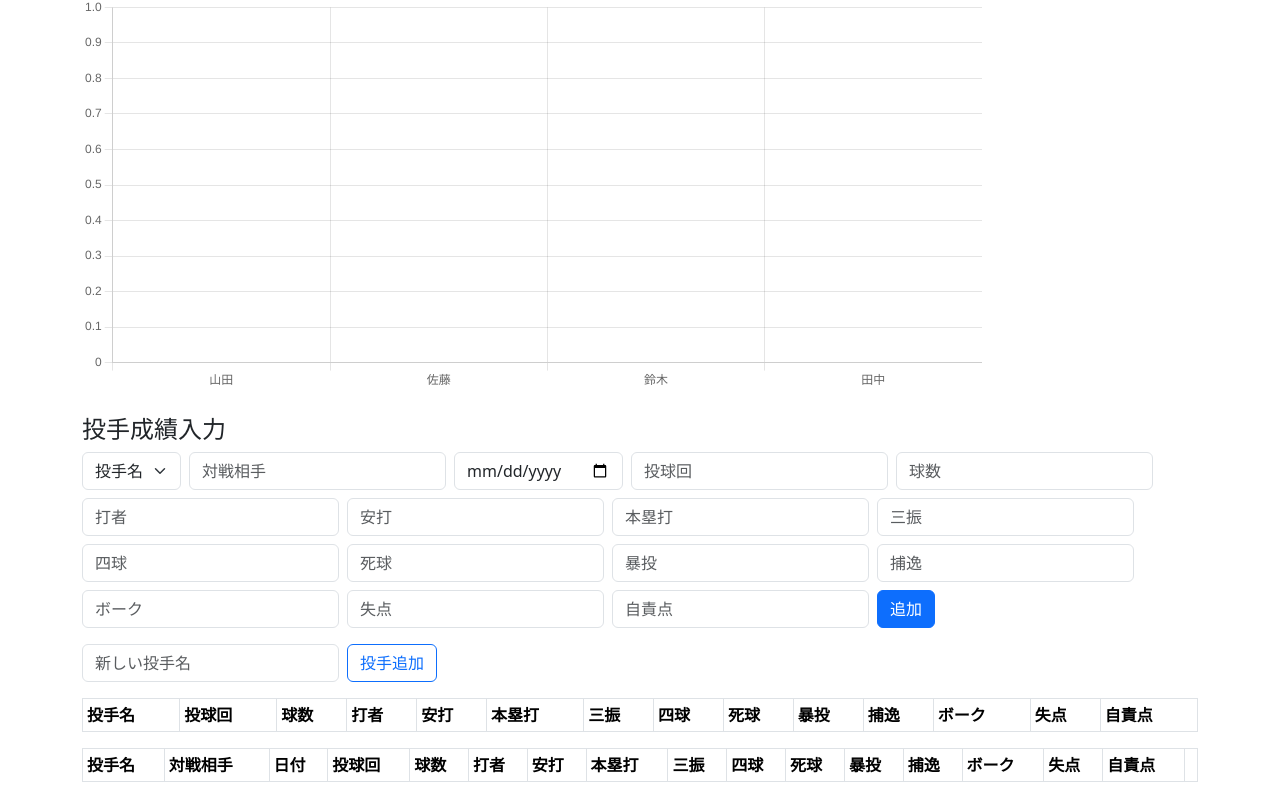
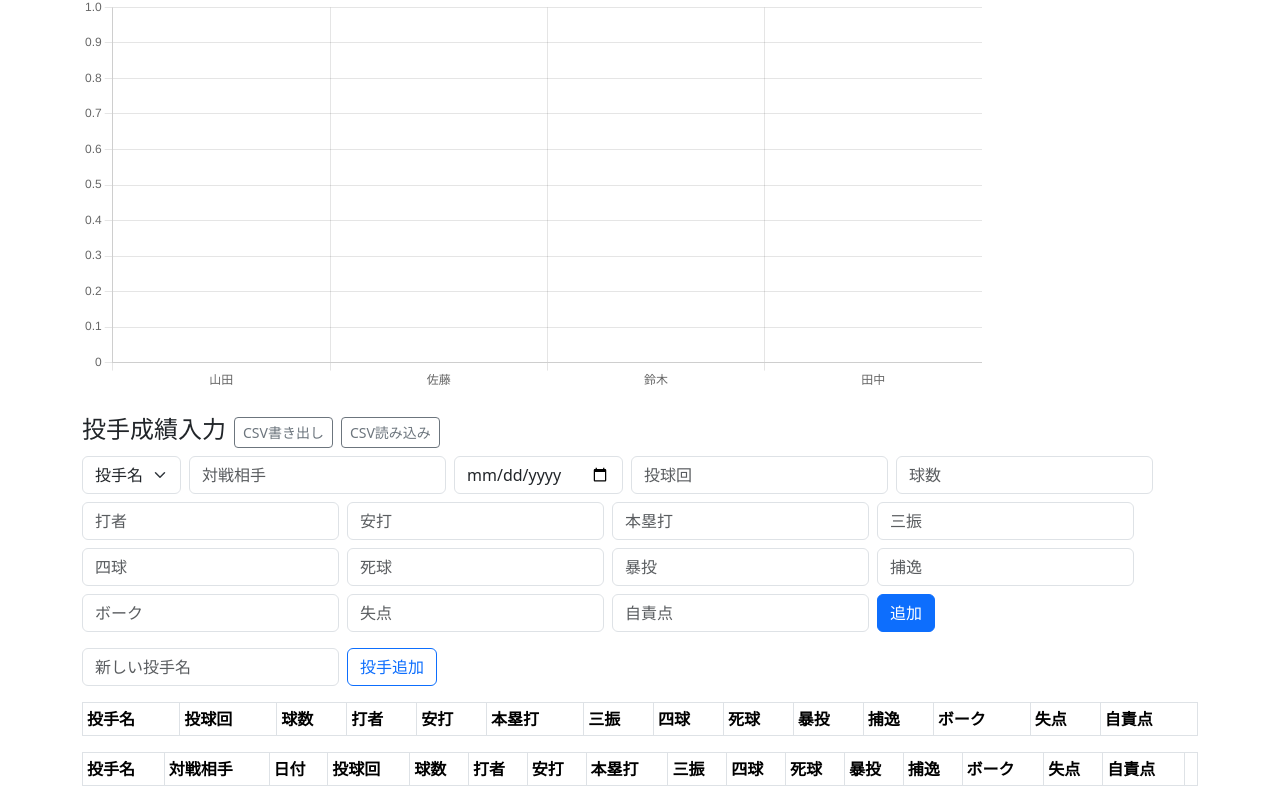
Before and after one commit to barca14-yume/-, a React (Create React App) app: page / in a window 1280 px wide. Shown: the part 1093-1895 px from the top of the page. Built offline with nearby package versions, Linux system fonts and the light colour scheme.

Commit message:
投手成績のCSV書き出し・読み込み機能を追加（export/import UI・ロジック実装）

```diff
--- a/src/App.js
+++ b/src/App.js
@@ -237,6 +237,49 @@ function App() {
     a.click();
     URL.revokeObjectURL(url);
   };
+
+  // 投手成績CSVエクスポート
+  const exportPitcherRecordsCSV = () => {
+    if (pitcherRecords.length === 0) return;
+    const header = [
+      'pitcher','opponent','date','innings','pitches','batters','hits','hr','so','bb','hbp','wp','pb','bk','runs','er'
+    ];
+    const rows = pitcherRecords.map(rec =>
+      header.map(h => rec[h] ?? '').join(',')
+    );
+    const csv = [header.join(','), ...rows].join('\r\n');
+    const bom = new Uint8Array([0xEF, 0xBB, 0xBF]);
+    const blob = new Blob([bom, csv], { type: 'text/csv' });
+    const url = URL.createObjectURL(blob);
+    const a = document.createElement('a');
+    a.href = url;
+    a.download = 'pitcher_records.csv';
+    a.click();
+    URL.revokeObjectURL(url);
+  };
+
+  // 投手成績CSVインポート
+  const importPitcherRecordsCSV = (e) => {
+    const file = e.target.files[0];
+    if (!file) return;
+    const reader = new FileReader();
+    reader.onload = (event) => {
+      let text = event.target.result;
+      text = text.replace(/\r\n/g, '\n');
+      const lines = text.split('\n').map(line => line.trim()).filter(Boolean);
+      if (lines.length < 2) return;
+      const header = lines[0].split(',');
+      const newRecords = lines.slice(1).map(line => {
+        const cols = line.split(',');
+        const rec = {};
+        header.forEach((h, i) => { rec[h] = cols[i] ?? ''; });
+        return rec;
+      });
+      setPitcherRecords(newRecords);
+    };
+    reader.readAsText(file);
+  };
+
 
   // 成績CSVインポート
   const importRecordsCSV = (e) => {
@@ -807,7 +850,12 @@ function App() {
       </div>
 
       {/* 投手成績入力フォーム */}
-      <h4 className="mt-4">投手成績入力</h4>
+      <h4 className="mt-4">投手成績入力
+        <button className="btn btn-outline-secondary btn-sm ms-2" type="button" onClick={exportPitcherRecordsCSV}>CSV書き出し</button>
+        <label className="btn btn-outline-secondary btn-sm ms-2 mb-0">
+          CSV読み込み<input type="file" accept=".csv" style={{ display: 'none' }} onChange={importPitcherRecordsCSV} />
+        </label>
+      </h4>
       <form className="row g-2 align-items-end mb-3" onSubmit={handleAddPitcherRecord}>
         <div className="col-auto">
           <select className="form-select" name="pitcher" value={pitcherForm.pitcher} onChange={handlePitcherFormChange} required>
```
